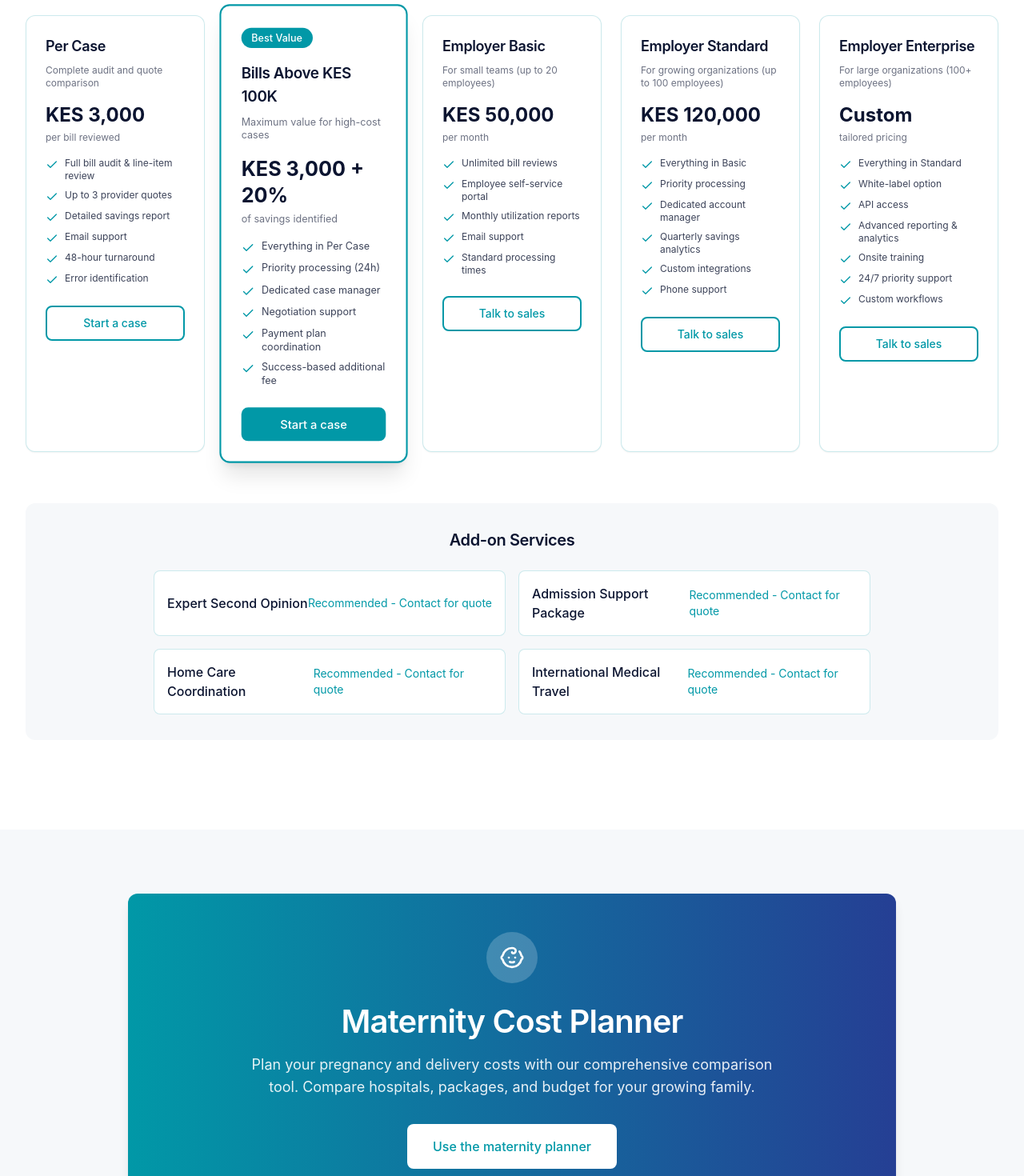
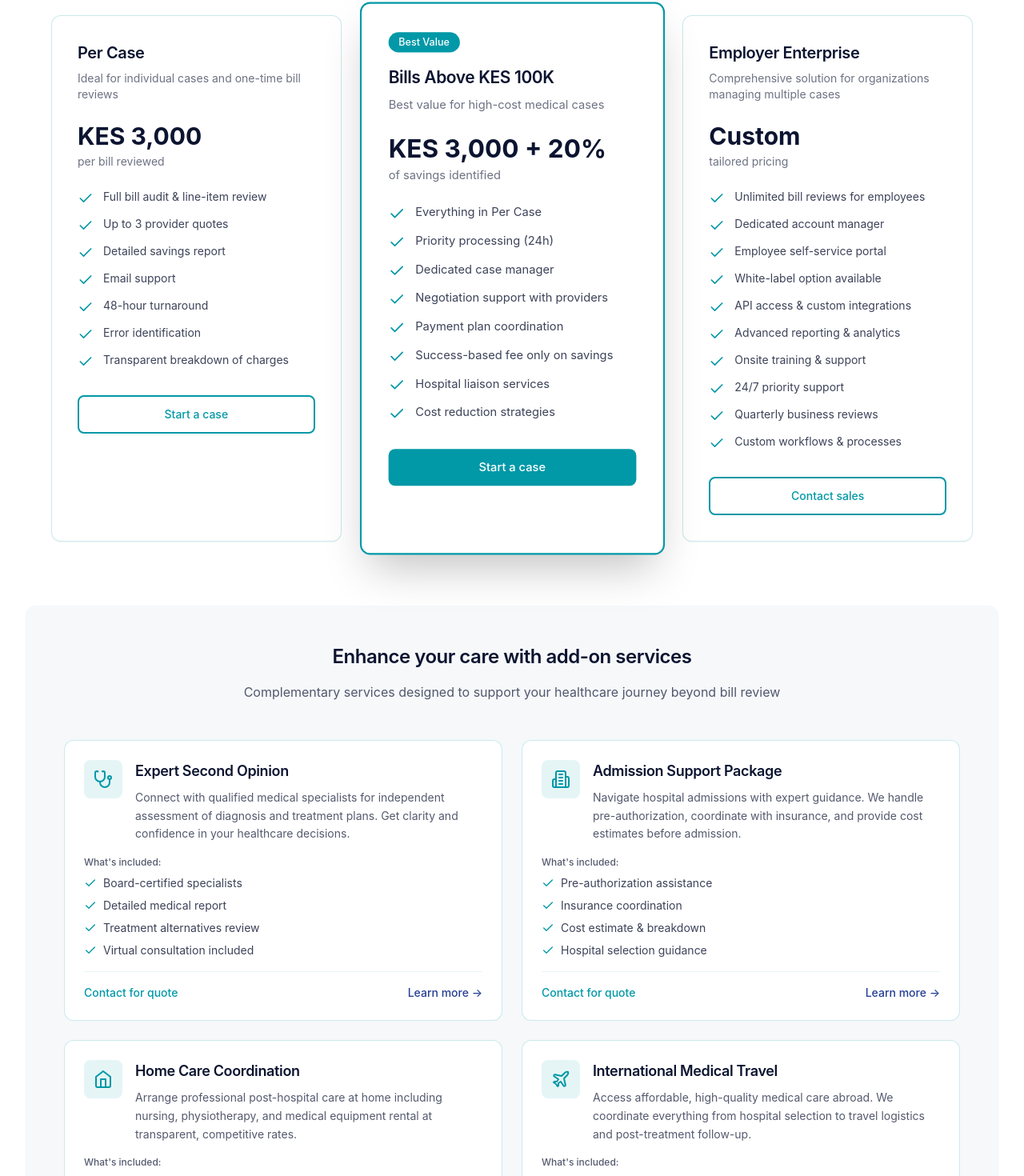
Before and after one commit to ViburPLP/Subtlecare2, a React (Vite) app: page / in a window 1280 px wide. Shown: the part 3167-4637 px from the top of the page at 80% size. Built offline with nearby package versions, Linux system fonts and the light colour scheme.

Commit message:
Updated PricingSection.tsx

```diff
--- a/src/components/PricingSection.tsx
+++ b/src/components/PricingSection.tsx
@@ -1,11 +1,11 @@
-import { Check } from 'lucide-react';
+import { Check, Stethoscope, Building2, Home, Plane } from 'lucide-react';
 
 const plans = [
   {
     name: 'Per Case',
     price: '3,000',
     billing: 'per bill reviewed',
-    description: 'Complete audit and quote comparison',
+    description: 'Ideal for individual cases and one-time bill reviews',
     features: [
       'Full bill audit & line-item review',
       'Up to 3 provider quotes',
@@ -13,6 +13,7 @@ const plans = [
       'Email support',
       '48-hour turnaround',
       'Error identification',
+      'Transparent breakdown of charges',
     ],
     cta: 'Start a case',
     ctaId: 'get-started',
@@ -21,74 +22,72 @@ const plans = [
     name: 'Bills Above KES 100K',
     price: '3,000 + 20%',
     billing: 'of savings identified',
-    description: 'Maximum value for high-cost cases',
+    description: 'Best value for high-cost medical cases',
     features: [
       'Everything in Per Case',
       'Priority processing (24h)',
       'Dedicated case manager',
-      'Negotiation support',
+      'Negotiation support with providers',
       'Payment plan coordination',
-      'Success-based additional fee',
+      'Success-based fee only on savings',
+      'Hospital liaison services',
+      'Cost reduction strategies',
     ],
     highlight: true,
     cta: 'Start a case',
     ctaId: 'get-started',
   },
   {
-    name: 'Employer Basic',
-    price: '50,000',
-    billing: 'per month',
-    description: 'For small teams (up to 20 employees)',
-    features: [
-      'Unlimited bill reviews',
-      'Employee self-service portal',
-      'Monthly utilization reports',
-      'Email support',
-      'Standard processing times',
-    ],
-    cta: 'Talk to sales',
-    ctaId: 'get-started',
-  },
-  {
-    name: 'Employer Standard',
-    price: '120,000',
-    billing: 'per month',
-    description: 'For growing organizations (up to 100 employees)',
-    features: [
-      'Everything in Basic',
-      'Priority processing',
-      'Dedicated account manager',
-      'Quarterly savings analytics',
-      'Custom integrations',
-      'Phone support',
-    ],
-    cta: 'Talk to sales',
-    ctaId: 'get-started',
-  },
-  {
     name: 'Employer Enterprise',
     price: 'Custom',
     billing: 'tailored pricing',
-    description: 'For large organizations (100+ employees)',
+    description: 'Comprehensive solution for organizations managing multiple cases',
     features: [
-      'Everything in Standard',
-      'White-label option',
-      'API access',
+      'Unlimited bill reviews for employees',
+      'Dedicated account manager',
+      'Employee self-service portal',
+      'White-label option available',
+      'API access & custom integrations',
       'Advanced reporting & analytics',
-      'Onsite training',
+      'Onsite training & support',
       '24/7 priority support',
-      'Custom workflows',
+      'Quarterly business reviews',
+      'Custom workflows & processes',
     ],
-    cta: 'Talk to sales',
+    cta: 'Contact sales',
     ctaId: 'get-started',
   },
 ];
 
 const addOns = [
-  { name: 'Expert Second Opinion', price: 'Recommended - Contact for quote' },
-  { name: 'Admission Support Package', price: 'Recommended - Contact for quote' },
-  { name: 'Home Care Coordination', price: 'Recommended - Contact for quote' },
-  { name: 'International Medical Travel', price: 'Recommended - Contact for quote' },
+  {
+    name: 'Expert Second Opinion',
+    icon: Stethoscope,
+    description: 'Connect with qualified medical specialists for independent assessment of diagnosis and treatment plans. Get clarity and confidence in your healthcare decisions.',
+    benefits: ['Board-certified specialists', 'Detailed medical report', 'Treatment alternatives review', 'Virtual consultation included'],
+    price: 'Contact for quote',
+  },
+  {
+    name: 'Admission Support Package',
+    icon: Building2,
+    description: 'Navigate hospital admissions with expert guidance. We handle pre-authorization, coordinate with insurance, and provide cost estimates before admission.',
+    benefits: ['Pre-authorization assistance', 'Insurance coordination', 'Cost estimate & breakdown', 'Hospital selection guidance'],
+    price: 'Contact for quote',
+  },
+  {
+    name: 'Home Care Coordination',
+    icon: Home,
+    description: 'Arrange professional post-hospital care at home including nursing, physiotherapy, and medical equipment rental at transparent, competitive rates.',
+    benefits: ['Vetted care providers', 'Equipment rental coordination', 'Care plan management', 'Quality monitoring'],
+    price: 'Contact for quote',
+  },
+  {
+    name: 'International Medical Travel',
+    icon: Plane,
+    description: 'Access affordable, high-quality medical care abroad. We coordinate everything from hospital selection to travel logistics and post-treatment follow-up.',
+    benefits: ['Hospital accreditation verification', 'Travel & accommodation support', 'Medical records coordination', 'Cost comparison across facilities'],
+    price: 'Contact for quote',
+  },
 ];
 
 export default function PricingSection() {
@@ -116,17 +115,15 @@ export default function PricingSection() {
           </p>
         </div>
 
-        <div className="grid md:grid-cols-2 lg:grid-cols-3 xl:grid-cols-5 gap-6 mb-16">
+        <div className="grid md:grid-cols-3 gap-8 mb-20 max-w-6xl mx-auto">
           {plans.map((plan, index) => (
             <div
               key={index}
-              className={`bg-white rounded-xl p-6 ${
+              className={`bg-white rounded-xl p-8 ${
                 plan.highlight
-                  ? 'border-2 border-[#0198a7] shadow-xl scale-105 lg:col-span-1'
+                  ? 'border-2 border-[#0198a7] shadow-2xl scale-105'
                   : 'border border-[#0198a7] border-opacity-20 shadow-sm'
-              } transition-all duration-320 hover:shadow-xl hover:-translate-y-1 ${
-                index >= 2 ? 'md:col-span-1' : ''
-              }`}
+              } transition-all duration-320 hover:shadow-xl hover:-translate-y-1`}
             >
               {plan.highlight && (
                 <div className="inline-block px-3 py-1 bg-[#0198a7] text-white text-xs font-medium rounded-full mb-4">
@@ -134,33 +131,33 @@ export default function PricingSection() {
                 </div>
               )}
 
-              <h3 className="text-lg font-semibold text-[#0b1430] mb-2">
+              <h3 className="text-xl font-semibold text-[#0b1430] mb-2">
                 {plan.name}
               </h3>
-              <p className="text-xs text-[#0b1430]/60 mb-4">{plan.description}</p>
+              <p className="text-sm text-[#0b1430]/60 mb-6">{plan.description}</p>
 
-              <div className="mb-4">
-                <span className="text-2xl font-bold text-[#0b1430]">
+              <div className="mb-6">
+                <span className="text-3xl font-bold text-[#0b1430]">
                   {plan.price === 'Custom' ? plan.price : `KES ${plan.price}`}
                 </span>
-                <div className="text-xs text-[#0b1430]/60 mt-1">{plan.billing}</div>
+                <div className="text-sm text-[#0b1430]/60 mt-1">{plan.billing}</div>
               </div>
 
-              <ul className="space-y-2 mb-6">
+              <ul className="space-y-3 mb-8">
                 {plan.features.map((feature, idx) => (
-                  <li key={idx} className="flex items-start gap-2">
+                  <li key={idx} className="flex items-start gap-3">
                     <Check
-                      className="w-4 h-4 text-[#0198a7] flex-shrink-0 mt-0.5"
+                      className="w-5 h-5 text-[#0198a7] flex-shrink-0 mt-0.5"
                       aria-hidden="true"
                     />
-                    <span className="text-xs text-[#0b1430]/80">{feature}</span>
+                    <span className="text-sm text-[#0b1430]/80">{feature}</span>
                   </li>
                 ))}
               </ul>
 
               <button
                 onClick={() => scrollToSection(plan.ctaId)}
-                className={`block w-full text-center px-4 py-2.5 rounded-lg text-sm font-medium transition-all duration-220 hover:scale-105 focus-visible:outline-2 focus-visible:outline-offset-2 ${
+                className={`block w-full text-center px-6 py-3 rounded-lg text-sm font-medium transition-all duration-220 hover:scale-105 focus-visible:outline-2 focus-visible:outline-offset-2 ${
                   plan.highlight
                     ? 'bg-[#0198a7] text-white hover:shadow-lg focus-visible:outline-[#0198a7]'
                     : 'bg-white border-2 border-[#0198a7] text-[#0198a7] hover:bg-[#0198a7] hover:bg-opacity-5 focus-visible:outline-[#0198a7]'
@@ -173,18 +170,58 @@ export default function PricingSection() {
           ))}
         </div>
 
-        <div className="bg-[#f6f8fa] rounded-xl p-8">
-          <h3 className="text-xl font-semibold text-[#0b1430] mb-6 text-center">
-            Add-on Services
-          </h3>
-          <div className="grid sm:grid-cols-2 gap-4 max-w-4xl mx-auto">
+        <div className="bg-[#f6f8fa] rounded-xl p-8 sm:p-12">
+          <div className="text-center mb-12">
+            <h3 className="text-2xl font-semibold text-[#0b1430] mb-4">
+              Enhance your care with add-on services
+            </h3>
+            <p className="text-[#0b1430]/70 max-w-2xl mx-auto">
+              Complementary services designed to support your healthcare journey beyond bill review
+            </p>
+          </div>
+
+          <div className="grid lg:grid-cols-2 gap-6 max-w-6xl mx-auto">
             {addOns.map((addon, index) => (
               <div
                 key={index}
-                className="flex items-center justify-between p-4 bg-white rounded-lg border border-[#0198a7] border-opacity-20"
+                className="bg-white rounded-xl p-6 border border-[#0198a7] border-opacity-20 hover:border-[#0198a7] hover:shadow-xl transition-all duration-320 hover:-translate-y-1"
               >
-                <span className="font-medium text-[#0b1430]">{addon.name}</span>
-                <span className="text-sm text-[#0198a7]">{addon.price}</span>
+                <div className="flex items-start gap-4 mb-4">
+                  <div className="w-12 h-12 bg-[#0198a7] bg-opacity-10 rounded-lg flex items-center justify-center flex-shrink-0">
+                    <addon.icon className="w-6 h-6 text-[#0198a7]" aria-hidden="true" />
+                  </div>
+                  <div className="flex-1">
+                    <h4 className="text-lg font-semibold text-[#0b1430] mb-2">
+                      {addon.name}
+                    </h4>
+                    <p className="text-sm text-[#0b1430]/70 leading-relaxed">
+                      {addon.description}
+                    </p>
+                  </div>
+                </div>
+
+                <div className="mb-4">
+                  <p className="text-xs font-medium text-[#0b1430]/70 mb-2">What's included:</p>
+                  <ul className="grid gap-2">
+                    {addon.benefits.map((benefit, idx) => (
+                      <li key={idx} className="flex items-start gap-2">
+                        <Check className="w-4 h-4 text-[#0198a7] flex-shrink-0 mt-0.5" aria-hidden="true" />
+                        <span className="text-sm text-[#0b1430]/80">{benefit}</span>
+                      </li>
+                    ))}
+                  </ul>
+                </div>
+
+                <div className="flex items-center justify-between pt-4 border-t border-[#0198a7] border-opacity-10">
+                  <span className="text-sm font-medium text-[#0198a7]">{addon.price}</span>
+                  <button
+                    onClick={() => scrollToSection('get-started')}
+                    className="text-sm font-medium text-[#253f94] hover:text-[#0198a7] transition-colors duration-150"
+                    aria-label={`Learn more about ${addon.name}`}
+                  >
+                    Learn more →
+                  </button>
+                </div>
               </div>
             ))}
           </div>
```
